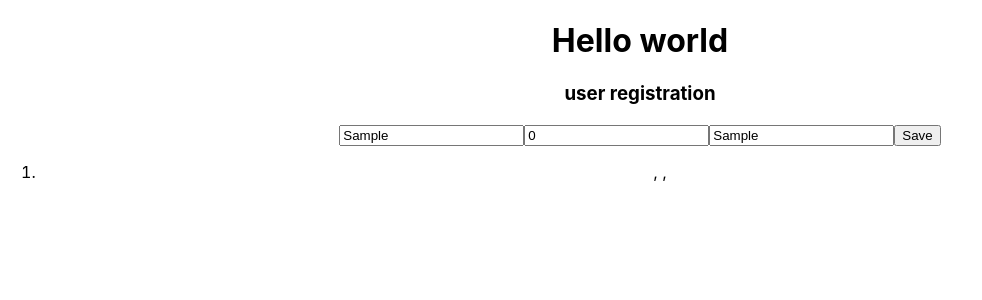
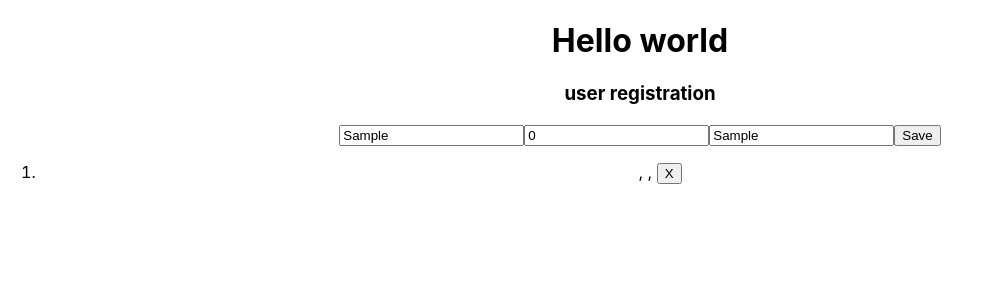
Before and after one commit to trainingprofilefullstack/react-dotnet-21-08-23, a React (Create React App) app in the folder ReactJS/registrationapp/: page / in a window 1280 px wide. Both pictures are taken after typing "Sample", "Sample" into the empty fields and a click on the button "Save". Shown: the top 300 px of the page, without its empty margins (0-982 px from the left). Built offline with nearby package versions, Linux system fonts and the light colour scheme; no server answers; data requests are answered from the project's data file.

Commit message:
intregrated delete

```diff
--- a/ReactJS/registrationapp/db.json
+++ b/ReactJS/registrationapp/db.json
@@ -1,29 +1,5 @@
 {
   "users": [
-    {
-      "id": 1,
-      "name": "Vikram",
-      "age": 30,
-      "skill": "Fullstack dev"
-    },
-    {
-      "name": "nisha",
-      "age": "23",
-      "skill": "devops",
-      "id": 2
-    },
-    {
-      "name": "nisha",
-      "age": "23",
-      "skill": "devops",
-      "id": 3
-    },
-    {
-      "name": "kumar",
-      "age": "40",
-      "skill": "devops",
-      "id": 4
-    },
     {
       "name": "vinY",
       "age": "52",
--- a/ReactJS/registrationapp/src/userform.tsx
+++ b/ReactJS/registrationapp/src/userform.tsx
@@ -9,13 +9,13 @@ interface User {
     id:number;
 }
 
-const URL = "http://localhost:5000/users"
+const URL = "http://localhost:5000/users/"
 function Userform(props: any) {
     const [user, setUser] = useState<User>({ // local state files
         name: "",
         age: 0,
         skill: "",
-        id:1
+        id: -1
     })
     const getUsers = async () => {
         try {
@@ -75,6 +75,15 @@ function Userform(props: any) {
         }
     }
 
+
+    async function deleteUser(id: number) {
+        const response = await fetch(URL + id , {
+            method:'delete'
+        });
+        getUsers();
+
+    }
+
     return (
         <div className='App'>
             <h3>{props.title}</h3>
@@ -85,7 +94,8 @@ function Userform(props: any) {
 
             <ol>
                 {users.map((user) => {
-                    return <li>{user.name} , {user.age}, {user.skill}</li>
+                    return <li>{user.name} , {user.age}, {user.skill}
+                    <button onClick={ () => deleteUser(user.id) }>X</button></li>
                 })}
             </ol>
 
```
